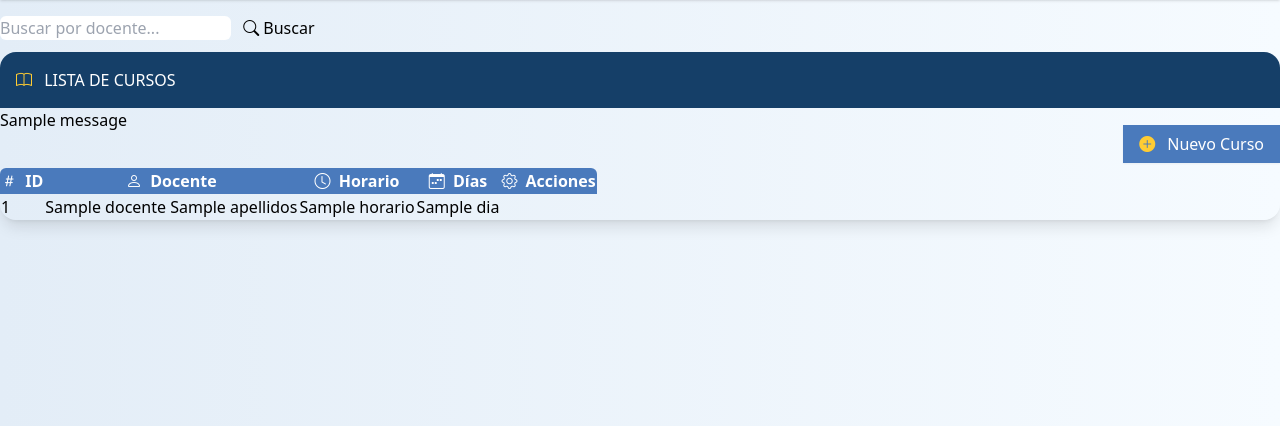
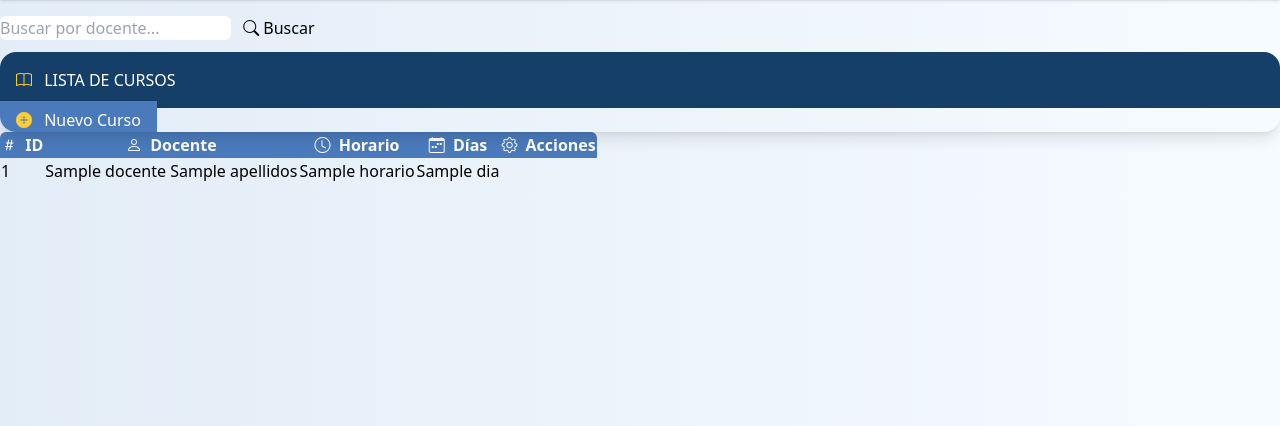
Before and after one commit to natanet9/EnglishClub, a Django app: template cursos/templates/Cursos/curso_list.html in a window 1280 px wide. Shown: the part 60-486 px from the top of the page. Run offline with Django 5.2, Linux system fonts and the light colour scheme; the template is opened without the code that fills it: most values are stand-ins (such as "Sample title", 1, 10 or a date in 2020); one stand-in notice (Sample message) is shown; some libraries are stand-ins or nearby versions.

Commit message:
Ultimando detalles

```diff
--- a/cursos/templates/Cursos/curso_list.html
+++ b/cursos/templates/Cursos/curso_list.html
@@ -22,16 +22,6 @@
       </h2>
     </div>
 
-    <div class="card-body bg-light">
-      {% if messages %}
-        {% for message in messages %}
-          <div class="alert alert-{{ message.tags }} animate__animated animate__fadeIn" role="alert">
-            {{ message }}
-          </div>
-        {% endfor %}
-      {% endif %}
-
-      <div class="mb-3 text-end">
         <a href="{% url 'cursos:curso_create' %}" class="btn btn-lg px-4 py-2 shadow-sm animate__animated animate__pulse animate__infinite animate__slower" style="background-color: #4a7abc; color: white;">
           <i class="bi bi-plus-circle-fill me-2" style="color: #ffcc33;"></i> Nuevo Curso
         </a>
```
